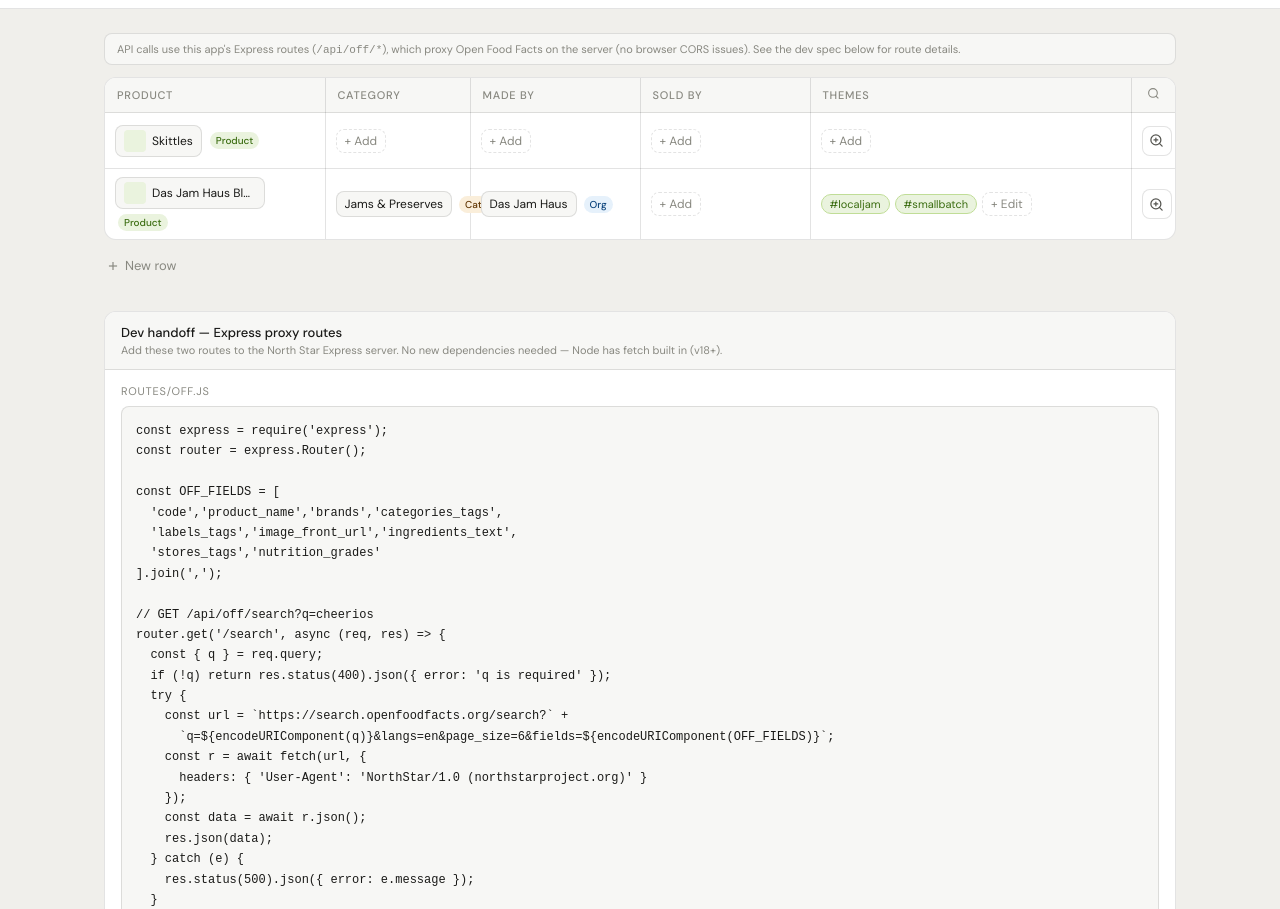
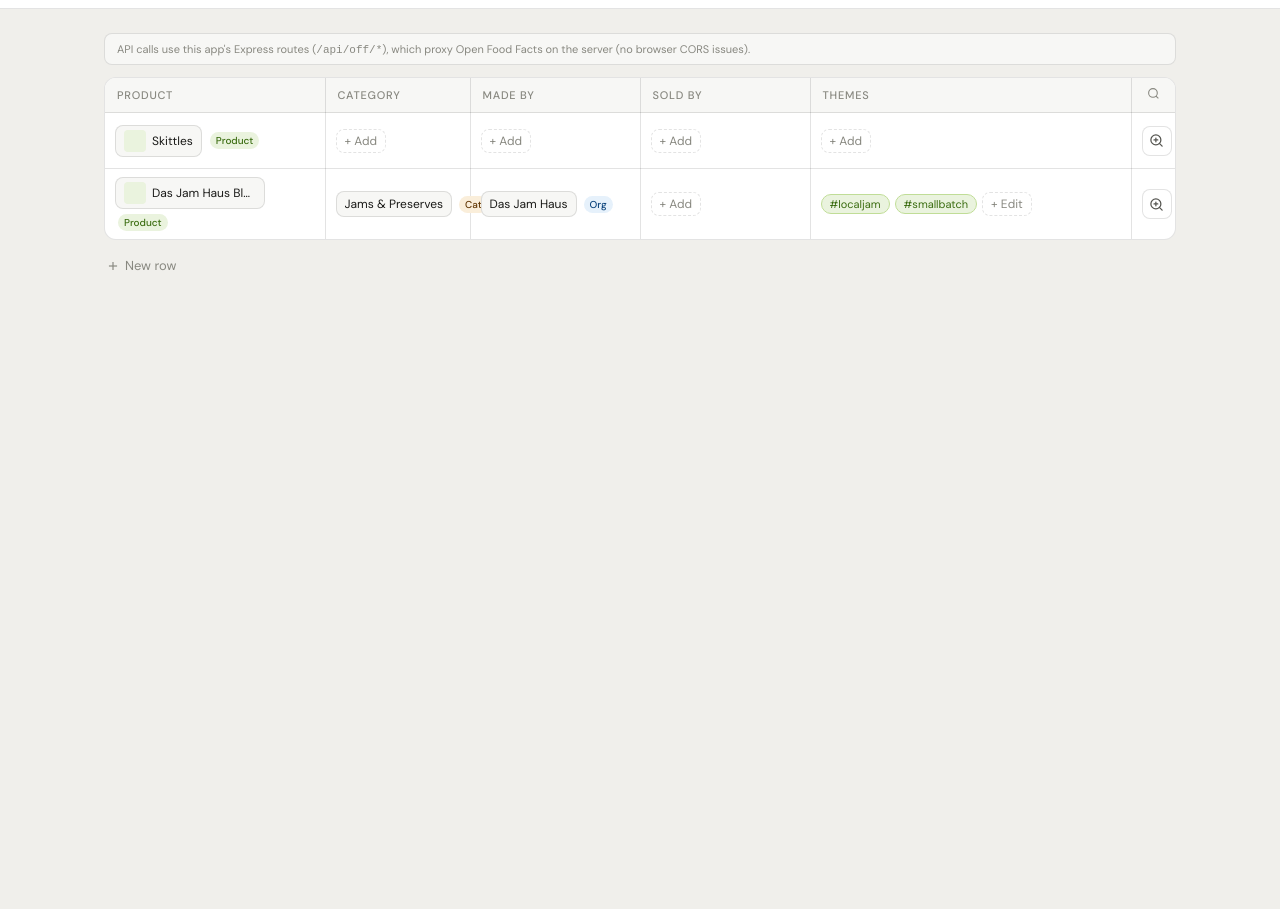
Before and after one commit to SarasprZimmer/NS-OFF-DEMO, a website: page public/index.html in a window 1280 px wide. Shown: the part 43-952 px from the top of the page. After the commit the page ends 800 px from the top, so only its background shows below. Drawn offline with Linux system fonts and the light colour scheme.

Commit message:
new again

```diff
--- a/public/index.html
+++ b/public/index.html
@@ -163,7 +163,6 @@ body{font-family:'DM Sans',sans-serif;background:var(--bt);color:var(--tp);font-
 
   <div class="proxy-note">
     API calls use this app's Express routes (<code>/api/off/*</code>), which proxy Open Food Facts on the server (no browser CORS issues).
-    See the dev spec below for route details.
   </div>
 
   <div class="ws-card">
@@ -204,72 +203,6 @@ body{font-family:'DM Sans',sans-serif;background:var(--bt);color:var(--tp);font-
         <svg width="28" height="28" viewBox="0 0 24 24" fill="none" stroke="currentColor" stroke-width="1.5"><circle cx="11" cy="11" r="8"/><line x1="21" y1="21" x2="16.65" y2="16.65"/></svg>
         Search by name or barcode.<br/>You review every field before it goes into your row.
       </div>
-    </div>
-  </div>
-
-  <!-- DEV SPEC -->
-  <div style="margin-top:2rem;background:var(--bp);border:0.5px solid var(--br);border-radius:var(--rl);overflow:hidden;">
-    <div style="padding:12px 16px;border-bottom:0.5px solid var(--br);background:var(--bs);">
-      <div style="font-size:13px;font-weight:500;">Dev handoff — Express proxy routes</div>
-      <div style="font-size:11px;color:var(--tt);margin-top:2px;">Add these two routes to the North Star Express server. No new dependencies needed — Node has fetch built in (v18+).</div>
-    </div>
-    <div style="padding:14px 16px;">
-      <div style="font-size:11px;color:var(--tt);text-transform:uppercase;letter-spacing:.07em;margin-bottom:8px;">routes/off.js</div>
-      <pre style="font-size:12px;font-family:monospace;background:var(--bs);padding:14px;border-radius:var(--r);color:var(--tp);white-space:pre-wrap;line-height:1.7;border:0.5px solid var(--br);">const express = require('express');
-const router = express.Router();
-
-const OFF_FIELDS = [
-  'code','product_name','brands','categories_tags',
-  'labels_tags','image_front_url','ingredients_text',
-  'stores_tags','nutrition_grades'
-].join(',');
-
-// GET /api/off/search?q=cheerios
-router.get('/search', async (req, res) => {
-  const { q } = req.query;
-  if (!q) return res.status(400).json({ error: 'q is required' });
-  try {
-    const url = `https://search.openfoodfacts.org/search?` +
-      `q=${encodeURIComponent(q)}&langs=en&page_size=6&fields=${encodeURIComponent(OFF_FIELDS)}`;
-    const r = await fetch(url, {
-      headers: { 'User-Agent': 'NorthStar/1.0 (northstarproject.org)' }
-    });
-    const data = await r.json();
-    res.json(data);
-  } catch (e) {
-    res.status(500).json({ error: e.message });
-  }
-});
-
-// GET /api/off/barcode/:code
-router.get('/barcode/:code', async (req, res) => {
-  const { code } = req.params;
-  try {
-    const url = `https://world.openfoodfacts.net/api/v2/product/${code}.json` +
-      `?fields=${encodeURIComponent(OFF_FIELDS)}`;
-    const r = await fetch(url, {
-      headers: {
-        'Authorization': 'Basic ' + Buffer.from('off:off').toString('base64'),
-        'User-Agent': 'NorthStar/1.0 (northstarproject.org)'
-      }
-    });
-    const data = await r.json();
-    res.json(data);
-  } catch (e) {
-    res.status(500).json({ error: e.message });
-  }
-});
-
-module.exports = router;</pre>
-      <div style="font-size:11px;color:var(--tt);text-transform:uppercase;letter-spacing:.07em;margin:14px 0 8px;">Mount in app.js or server.js</div>
-      <pre style="font-size:12px;font-family:monospace;background:var(--bs);padding:12px;border-radius:var(--r);color:var(--tp);white-space:pre-wrap;line-height:1.7;border:0.5px solid var(--br);">const offRouter = require('./routes/off');
-app.use('/api/off', offRouter);</pre>
-      <div style="font-size:11px;color:var(--tt);text-transform:uppercase;letter-spacing:.07em;margin:14px 0 8px;">React component fetch calls (replaces direct OFF calls)</div>
-      <pre style="font-size:12px;font-family:monospace;background:var(--bs);padding:12px;border-radius:var(--r);color:var(--tp);white-space:pre-wrap;line-height:1.7;border:0.5px solid var(--br);">// Name search
-const res = await fetch(`/api/off/search?q=${encodeURIComponent(query)}`);
-
-// Barcode lookup
-const res = await fetch(`/api/off/barcode/${barcode}`);</pre>
     </div>
   </div>
 
@@ -442,7 +375,7 @@ async function doSearch(){
     else{showResults(hits.slice(0,5).map(normProd));}
   }catch(e){
     console.error(e);
-    document.getElementById('pbody').innerHTML=`<div class="errmsg"><strong>Search failed.</strong><br/>${esc(e.message)}<br/><br/>The demo proxy may be temporarily unavailable. The Express routes in the dev spec below eliminate this dependency entirely.</div>`;
+    document.getElementById('pbody').innerHTML=`<div class="errmsg"><strong>Search failed.</strong><br/>${esc(e.message)}<br/><br/>Check that the server is running and try again.</div>`;
   }
 }
 
```
